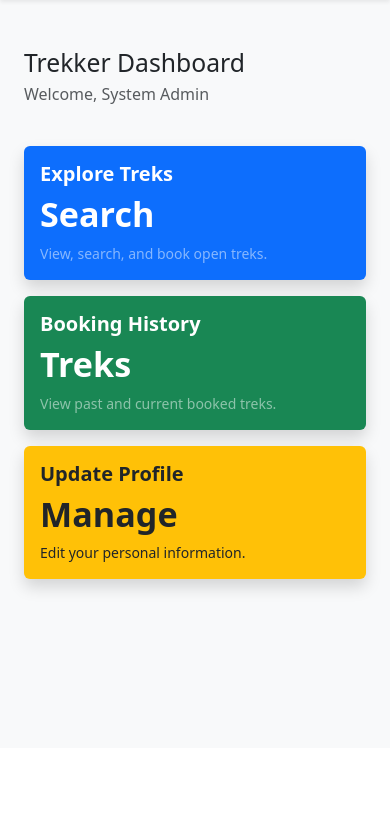
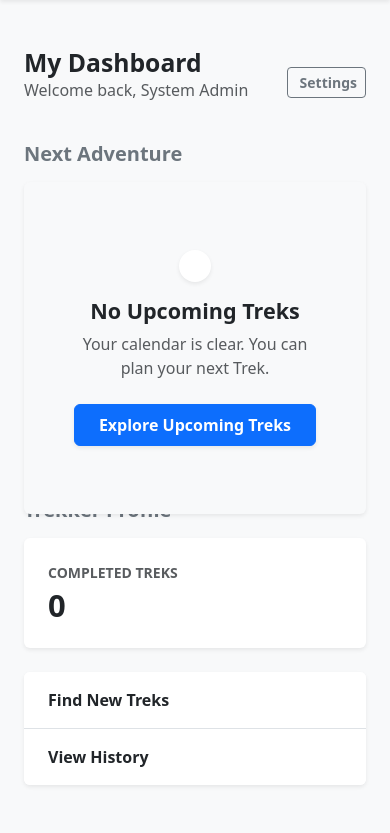
Before and after one commit to dishank-04/trekking-management-application, a Flask app: page /trekker/dashboard in a window 390 px wide. Shown: the part 96-929 px from the top of the page. Before the commit the page ends 691 px from the top, so only its background shows below. Run offline with Flask 3, Linux system fonts and the light colour scheme; a user stored in the database is signed in.

Commit message:
Made Responsive UI changes to dashboards. Improved Backend Functionality.

```diff
--- a/app/routes/trekker.py
+++ b/app/routes/trekker.py
@@ -23,7 +23,15 @@ def trekker_dashboard():
     current_user = models.User.query.get(session['user_id'])
     trekker_name = current_user.name
 
-    return render_template('/trekker/dashboard/dashboard.html', trekker_name=trekker_name)
+    next_booking = models.Booking.query.join(models.Trek).filter(models.Booking.user_id == session['user_id'],
+                                                                 models.Booking.booking_status == 'Confirmed',
+                                                                 models.Trek.status == 'Upcoming').order_by(models.Trek.start_date.asc()).first()
+
+    completed_count = models.Booking.query.join(models.Trek).filter(models.Booking.user_id == session['user_id'],
+                                                                    models.Trek.status == 'Completed').count()
+
+
+    return render_template('/trekker/dashboard/dashboard.html', trekker_name=trekker_name, next_booking=next_booking, completed_count=completed_count)
 
 ''' All routes below are related to Explore Treks card '''
 
--- a/app/templates/trekker/booking_history/booking_history.html
+++ b/app/templates/trekker/booking_history/booking_history.html
@@ -84,7 +84,7 @@
                         {% else %}
 
                         <tr>
-                            <td colspan="6" class="text-center py-5 text-muted">
+                            <td colspan="7" class="text-center py-5 text-muted">
                                 <h5 class="mb-3">You haven't booked any treks yet.</h5>
                                 <a href="{{ url_for('trekker.explore_treks') }}" class="btn btn-primary">Explore Upcoming Treks</a>
                             </td>
--- a/app/templates/trekker/dashboard/dashboard.html
+++ b/app/templates/trekker/dashboard/dashboard.html
@@ -1,59 +1,107 @@
 {% extends "base.html" %}
 
-{% block title %} Trekker Dashboard {% endblock %}
+{% block title %} My Dashboard {% endblock %}
 
 {% block content %}
 
 <div class="container mt-4">
 
     <div class="row mb-4">
-        <div class="col-12">
-            <h2 class="mb-1">Trekker Dashboard</h2>
-            <p class="text-muted">Welcome, {{ trekker_name }}</p>
+        <div class="col-12 d-flex justify-content-between align-items-center">
+            <div>
+                <h2 class="fw-bold mb-0">My Dashboard</h2>
+                <p class="text-muted">Welcome back, {{ trekker_name }}</p>
+            </div>
+            <a href="{{ url_for('trekker.update_profile') }}" class="btn btn-sm btn-outline-secondary fw-bold">
+                <i class="bi bi-gear-fill me-1"></i> Settings
+            </a>
         </div>
     </div>
 
-    <div class="row">
+    <div class="row mb-4">
+        <div class="col-lg-8 mb-4">
+            <h5 class="fw-bold text-secondary mb-3">Next Adventure</h5>
 
-        <div class="col-md-4 mb-3">
-            <a href="{{ url_for('trekker.explore_treks') }}" class="text-decoration-none">
-                <div class="card text-white bg-primary h-100 shadow border-0">
-                    <div class="card-body">
-                        <h5 class="card-title fw-bold">Explore Treks</h5>
-                        <h2 class="display-4 fw-semibold">Search</h2>
-                        <p class="card-text small text-white-50">View, search, and book open treks.</p>
+            {% if next_booking %}
+
+            <div class="card shadow-sm border-0 border-top border-success border-4 h-100 bg-white">
+                <div class="card-body p-4">
+                    <div class="d-flex justify-content-between align-items-start mb-3">
+                        <div>
+                            <h3 class="fw-bold mb-1 text-dark">{{ next_booking.trek.trek_name }}</h3>
+                            <p class="text-muted mb-0"><i class="bi bi-geo-alt-fill me-1"></i>{{ next_booking.trek.location }}</p>
+                        </div>
+                        <span class="badge bg-success fs-6 px-3 py-2">Confirmed</span>
+                    </div>
+
+                    <hr class="text-muted">
+
+                    <div class="row mb-4 mt-4">
+                        <div class="col-sm-4 mb-3 mb-sm-0">
+                            <small class="text-muted d-block fw-bold text-uppercase">Dates</small>
+                            <span class="fw-semibold">{{ next_booking.trek.start_date.strftime('%b %d') }} - {{ next_booking.trek.end_date.strftime('%b %d, %Y') }}</span>
+                        </div>
+                        <div class="col-sm-4 mb-3 mb-sm-0">
+                            <small class="text-muted d-block fw-bold text-uppercase">Difficulty</small>
+                            <span class="fw-semibold">{{ next_booking.trek.difficulty }}</span>
+                        </div>
+                        <div class="col-sm-4">
+                            <small class="text-muted d-block fw-bold text-uppercase">Duration</small>
+                            <span class="fw-semibold">{{ next_booking.trek.duration }} Days</span>
+                        </div>
+                    </div>
+
+                    <a href="{{ url_for('trekker.trek_detail', trek_id=next_booking.trek.id) }}" class="btn btn-dark fw-bold px-4">View Trek Details</a>
+                </div>
+            </div>
+
+            {% else %}
+
+            <div class="card shadow-sm border-0 h-100 bg-light" style="min-height: 250px;">
+                <div class="card-body p-5 text-center d-flex flex-column justify-content-center align-items-center">
+                    <div class="bg-white rounded-circle p-3 mb-3 shadow-sm">
+                        <i class="bi bi-compass fs-2 text-primary"></i>
+                    </div>
+                    <h4 class="fw-bold mb-2">No Upcoming Treks</h4>
+                    <p class="text-muted mb-4">Your calendar is clear. You can plan your next Trek.</p>
+                    <a href="{{ url_for('trekker.explore_treks') }}" class="btn btn-primary fw-bold px-4 py-2 shadow-sm">Explore Upcoming Treks</a>
+                </div>
+            </div>
+
+            {% endif %}
+
+        </div>
+
+        <div class="col-lg-4 mb-4">
+            <h5 class="fw-bold text-secondary mb-3">Trekker Profile</h5>
+
+            <div class="card shadow-sm border-0 mb-4 bg-white">
+                <div class="card-body d-flex justify-content-between align-items-center p-4">
+                    <div>
+                        <p class="text-muted fw-bold text-uppercase small mb-1">Completed Treks</p>
+                        <h2 class="display-5 fw-bold text-dark mb-0">{{ completed_count }}</h2>
+                    </div>
+                    <div class="text-success opacity-75">
+                        <i class="bi bi-trophy-fill fs-1"></i>
                     </div>
                 </div>
-            </a>
+            </div>
+
+            <div class="card shadow-sm border-0 bg-white">
+                <div class="list-group list-group-flush rounded">
+                    <a href="{{ url_for('trekker.explore_treks') }}" class="list-group-item list-group-item-action d-flex justify-content-between align-items-center py-3">
+                        <span class="fw-semibold text-dark"><i class="bi bi-search me-2 text-muted"></i> Find New Treks</span>
+                        <i class="bi bi-chevron-right text-muted small"></i>
+                    </a>
+                    <a href="{{ url_for('trekker.booking_history') }}" class="list-group-item list-group-item-action d-flex justify-content-between align-items-center py-3">
+                        <span class="fw-semibold text-dark"><i class="bi bi-clock-history me-2 text-muted"></i> View History</span>
+                        <i class="bi bi-chevron-right text-muted small"></i>
+                    </a>
+                </div>
+            </div>
         </div>
-
-        <div class="col-md-4 mb-3">
-            <a href="{{ url_for('trekker.booking_history') }}" class="text-decoration-none">
-                <div class="card text-white bg-success h-100 shadow border-0">
-                    <div class="card-body">
-                        <h5 class="card-title fw-bold">Booking History</h5>
-                        <h2 class="display-4 fw-semibold">Treks</h2>
-                        <p class="card-text small text-white-50">View past and current booked treks.</p>
-                    </div>
-                </div>
-            </a>
-        </div>
-
-        <div class="col-md-4 mb-3">
-            <a href="{{ url_for('trekker.update_profile') }}" class="text-decoration-none">
-                <div class="card text-dark bg-warning h-100 shadow border-0">
-                    <div class="card-body">
-                        <h5 class="card-title fw-bold">Update Profile</h5>
-                        <h2 class="display-4 fw-semibold">Manage</h2>
-                        <p class="card-text small text-dark-50">Edit your personal information.</p>
-                    </div>
-                </div>
-            </a>
-        </div>
-
     </div>
 
 </div>
 
-
 {% endblock %}
--- a/app/templates/trekker/explore_treks/trek_detail.html
+++ b/app/templates/trekker/explore_treks/trek_detail.html
@@ -12,13 +12,14 @@
 
             <h1 class="display-4 fw-bold mb-3">{{ trek.trek_name }}</h1>
 
+            <!--
             <div class="mb-4 rounded shadow-sm overflow-hidden" style="height: 400px; background-color: #f8f9fa;">
                 <img src="{{ url_for('static', filename='images/trek/trek_%s.jpg' | format(trek.id)) }}"
                      alt="{{ trek.trek_name }}"
                      class="w-100 h-100"
                      style="object-fit: cover;">
             </div>
-
+            -->
             <h3>About This Trek</h3>
             <p>Experience the adventure in {{ trek.location }}. This {{ trek.duration }}-day journey is rated as <strong>{{ trek.difficulty }}</strong>.</p>
 
--- a/app/templates/trekker/update_profile/update_profile.html
+++ b/app/templates/trekker/update_profile/update_profile.html
@@ -28,7 +28,7 @@
 
                         <div class="mb-4">
                             <label class="form-label fw-bold">Email Address</label>
-                            <input type="email" name="email" class="form-control" value="{{ user.email }}" required>
+                            <input type="email" name="email" class="form-control" value="{{ user.email }}">
                         </div>
 
                         <hr class="mb-4">
```
Also changed, not shown: app/routes/staff.py (+39 -11 lines), app/templates/staff/dashboard/dashboard.html (+20 -3 lines), app/templates/staff/update_profile.html (+24 -29 lines), instance/madproject.db.
